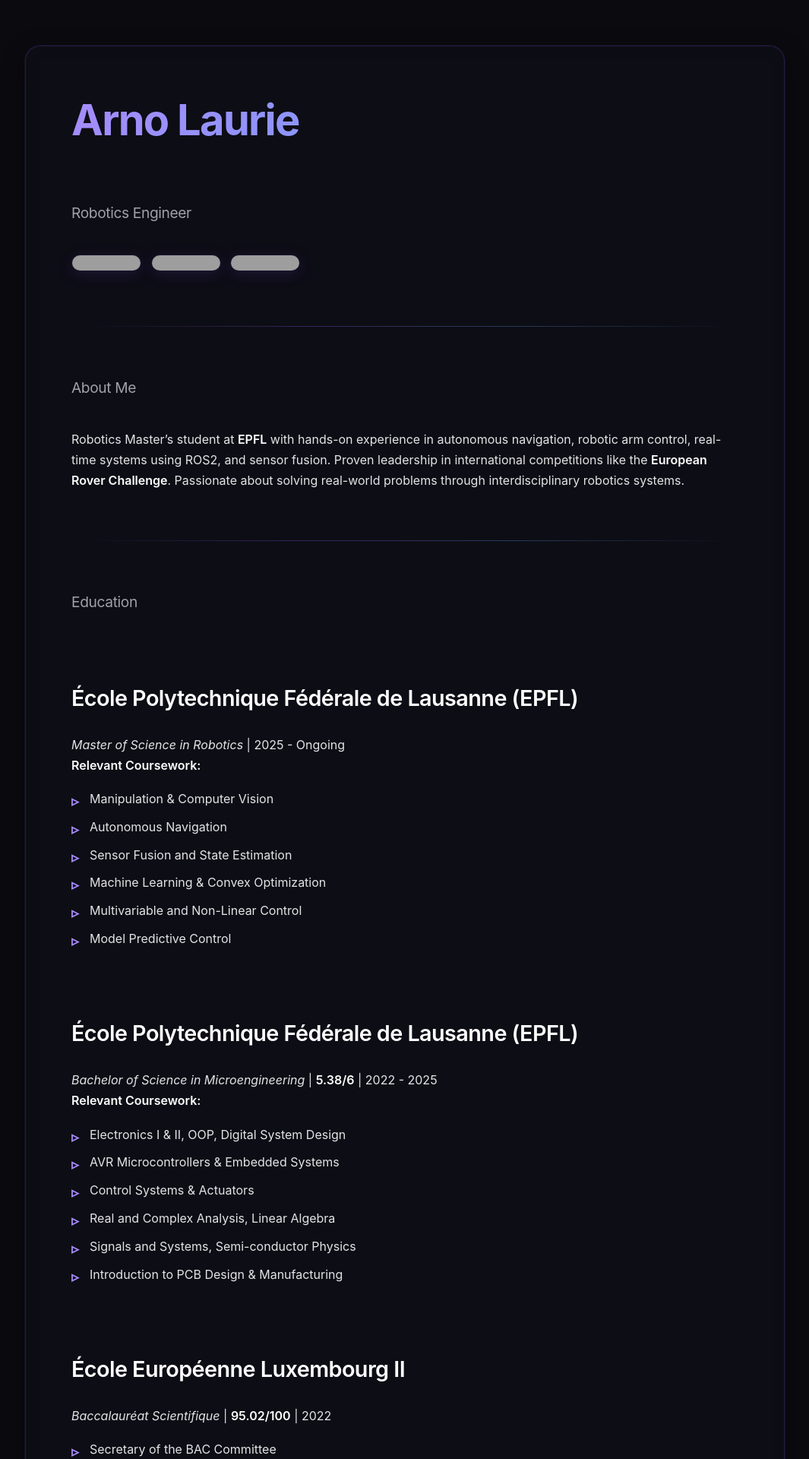
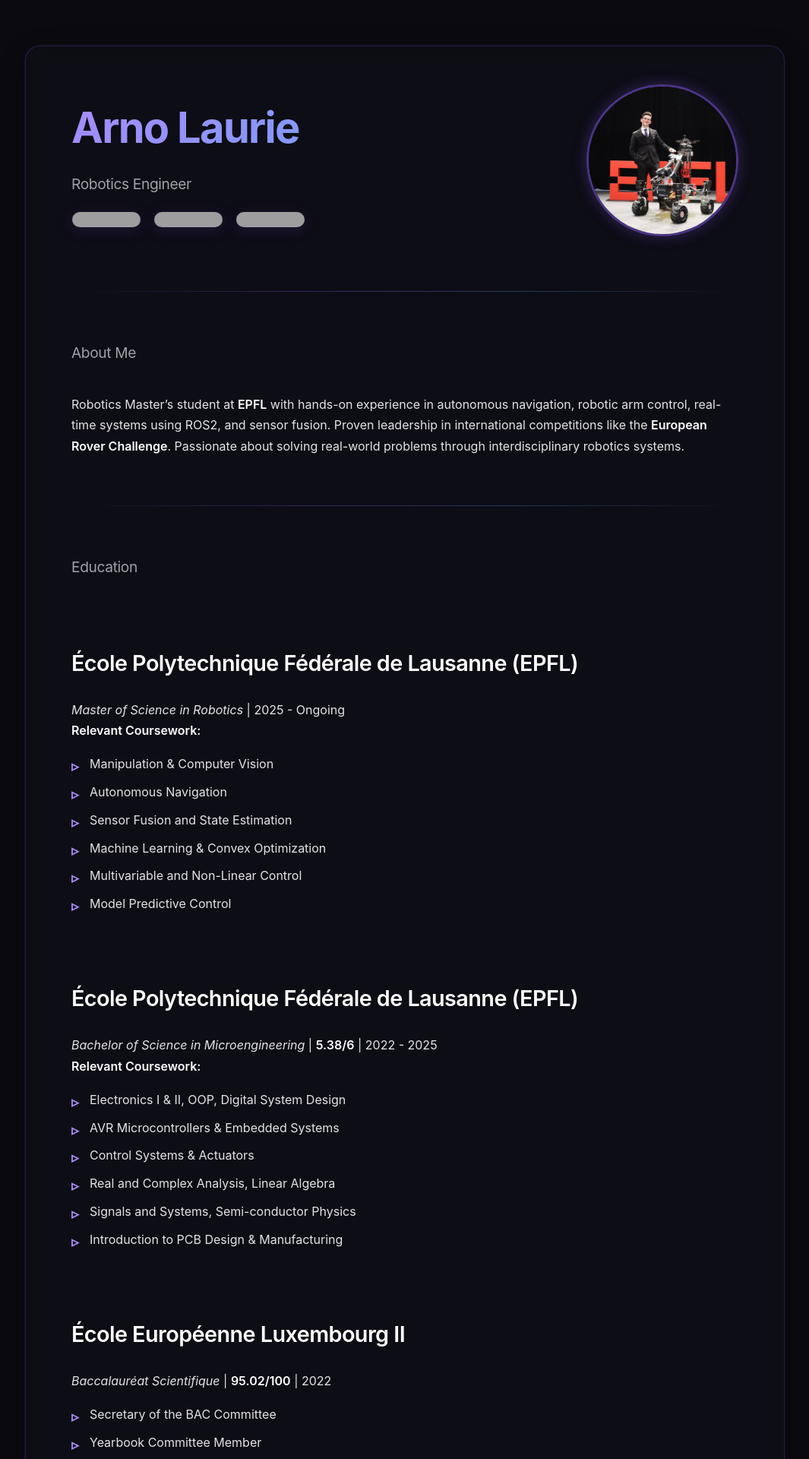
Before and after one commit to Netfluxx/Netfluxx.github.io, a Jekyll site: the page built from index.md, in a window 1280 px wide. Shown: the top 1920 px of the page at 76% size, without its empty margins (107-1172 px from the left). Built offline with Jekyll 4.4.1, drawn with Linux system fonts in a browser that asks for light colours; our own code applies the rules of GitHub Pages for plain Markdown files; grey boxes are pictures that could not be loaded.

Commit message:
added profile picture

```diff
--- a/index.md
+++ b/index.md
@@ -1,9 +1,17 @@
-# Arno Laurie
-## Robotics Engineer
-
-[![Email](https://img.shields.io/badge/Email-example%40gmail.com-blue)](mailto:arno.laurie.pro@gmail.com)
-[![LinkedIn](https://img.shields.io/badge/LinkedIn-Profile-0077B5)](https://ch.linkedin.com/in/arno-laurie-816a73229)
-[![GitHub](https://img.shields.io/badge/GitHub-Netfluxx-181717)](https://github.com/Netfluxx)
+<div style="display: flex; align-items: center; justify-content: space-between; gap: 40px; flex-wrap: wrap; margin-bottom: 2em;">
+  <div style="flex: 1; min-width: 300px;">
+    <h1 style="margin: 0;">Arno Laurie</h1>
+    <h2 style="margin-top: 0.5em; margin-bottom: 1em;">Robotics Engineer</h2>
+    <div style="display: flex; gap: 8px; flex-wrap: wrap;">
+      <a href="mailto:arno.laurie.pro@gmail.com"><img src="https://img.shields.io/badge/Email-example%40gmail.com-blue" alt="Email"></a>
+      <a href="https://ch.linkedin.com/in/arno-laurie-816a73229"><img src="https://img.shields.io/badge/LinkedIn-Profile-0077B5" alt="LinkedIn"></a>
+      <a href="https://github.com/Netfluxx"><img src="https://img.shields.io/badge/GitHub-Netfluxx-181717" alt="GitHub"></a>
+    </div>
+  </div>
+  <div style="flex-shrink: 0;">
+    <img src="picture_of_me_xplore.jpg" alt="Arno Laurie" style="width: 200px; height: 200px; border-radius: 50%; object-fit: cover; border: 3px solid rgba(139, 92, 246, 0.5); box-shadow: 0 0 20px rgba(139, 92, 246, 0.3);">
+  </div>
+</div>
 
 ---
 
```
